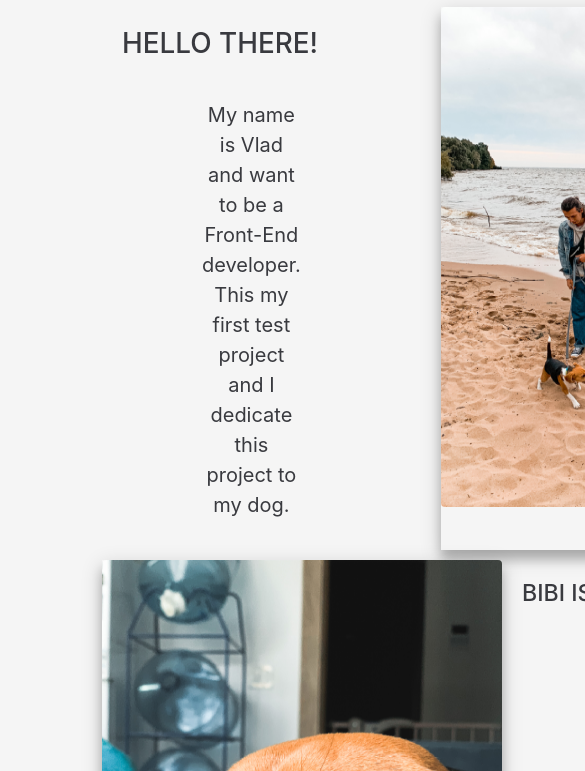
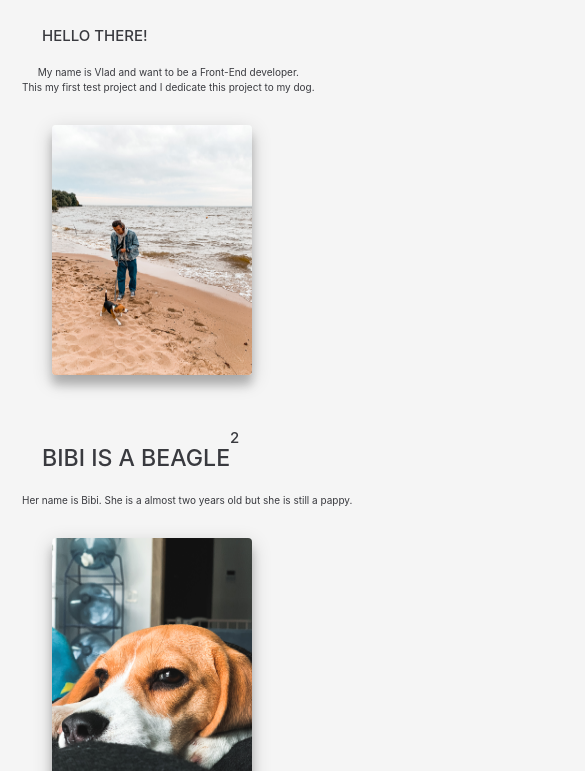
Before and after one commit to VladAnhelov/coursera, a plain HTML site: page index.html in a window 390 px wide. Shown: the part 73-844 px from the top of the page, 585 px wide, since content can reach past the window. Drawn offline with nearby package versions, Linux system fonts and the light colour scheme.

Commit message:
add simple adoptation

```diff
--- a/css/style.css
+++ b/css/style.css
@@ -126,11 +126,12 @@ body {
   display: flex;
   flex-direction: column;
   justify-content: flex-start;
+  align-items: center;
   background-color: #ffffff;
   padding: 10px;
   margin: 19px 0px 8px 0px;
   overflow-x: hidden;
-  height: calc(100vh - 50px);
+  height: calc(500vh - 50px);
   transition: 0.5s;
 }
 
@@ -151,15 +152,6 @@ body {
   width: 100%;
   animation-name: open-menu;
   animation-duration: 0.1s;
-}
-
-@media only screen and (max-width: 800px) {
-  .nav-bar {
-    display: none;
-  }
-  #humburger-icon {
-    display: block;
-  }
 }
 
 .custom-btn {
@@ -237,9 +229,9 @@ p {
 }
 
 .container {
-  display: block;
+  display: flex;
   justify-content: space-between;
-  margin: 80px;
+  flex-wrap: wrap;
 }
 
 .heading-text {
@@ -272,7 +264,6 @@ sup {
 
 .pic {
   border-radius: 4px;
-  box-shadow: 10px #393a3f;
   cursor: pointer;
   transition: 0.3s;
   width: 400px;
@@ -291,6 +282,8 @@ sup {
 }
 
 .dog {
+  margin: 30px;
+  border-radius: 4px;
   box-shadow: 0 10px 10px 0 rgba(0, 0, 0, 0.2), 0 6px 20px 0 rgba(0, 0, 0, 0.19);
 }
 
@@ -378,13 +371,6 @@ sup {
   cursor: pointer;
 }
 
-/* 100% Image Width on Smaller Screens */
-@media only screen and (max-width: 700px) {
-  .modal-content {
-    width: 100%;
-  }
-}
-
 .game-container {
   display: flex;
   flex-direction: row;
@@ -395,3 +381,54 @@ sup {
   font-size: 20px;
   font-style: oblique;
 }
+
+/* 100% Image Width on Smaller Screens */
+@media only screen and (max-width: 700px) {
+  .modal-content {
+    width: 100%;
+  }
+}
+
+@media only screen and (max-width: 994px) {
+  .section-1,
+  .section-2 {
+    display: flex;
+    flex-direction: row;
+    flex-wrap: wrap;
+  }
+  .dog {
+    width: 300px;
+  }
+}
+
+@media only screen and (max-width: 666px) {
+  .intro {
+    font-size: 10px;
+    padding: 0;
+    margin: 0;
+  }
+
+  .heading-text {
+    font-size: 15px;
+  }
+
+  .pic {
+    width: 200px;
+    height: 250px;
+  }
+  .dog {
+    width: 200px;
+  }
+}
+
+@media only screen and (max-width: 800px) {
+  .nav-bar {
+    display: none;
+  }
+  #humburger-icon {
+    display: block;
+  }
+  .custom-btn {
+    width: 100%;
+  }
+}
```
